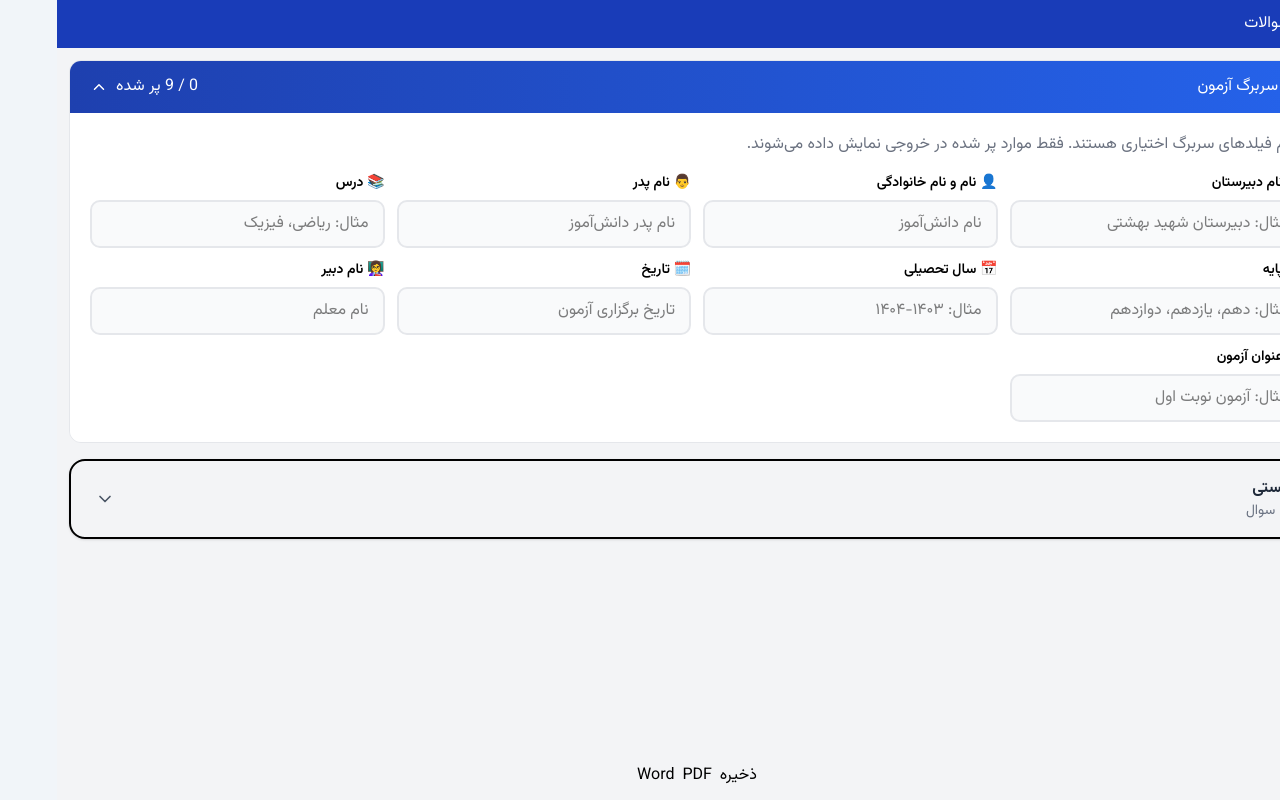
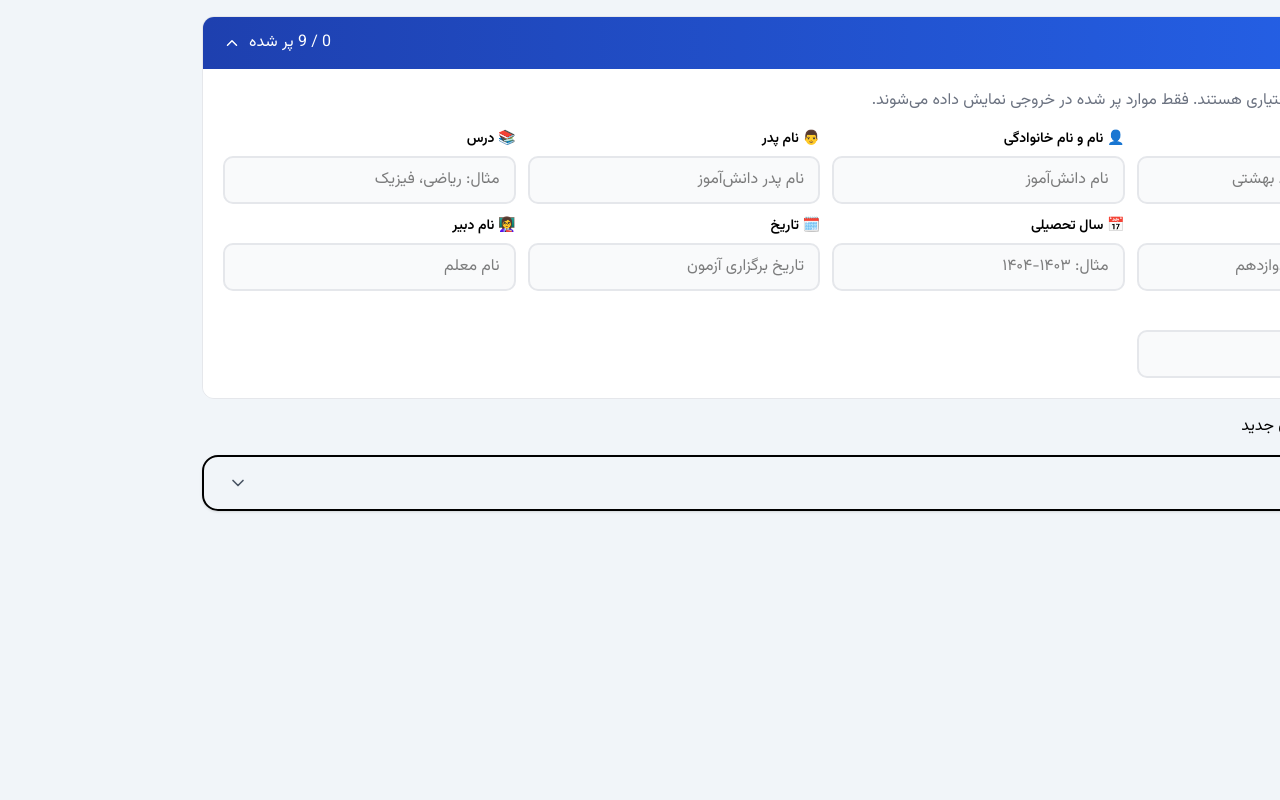
Before and after one commit to pahang52/Exam-maker, a React (Vite) app: page / in a window 1280 px wide. Built offline with nearby package versions, Linux system fonts and the light colour scheme.

Commit message:
Refactor App component for improved state handling

```diff
--- a/src/App.tsx
+++ b/src/App.tsx
@@ -3,7 +3,6 @@ import { v4 as uuidv4 } from 'uuid';
 
 import {
   Question,
-  QuestionType,
   HeaderInfo,
   ExamData
 } from './types';
@@ -33,16 +32,16 @@ const App: React.FC = () => {
   const [activeTab, setActiveTab] = useState<Tab>('designer');
   const [header, setHeader] = useState<HeaderInfo>(defaultHeader);
   const [questions, setQuestions] = useState<Question[]>([]);
-  const [examId, setExamId] = useState(uuidv4());
+  const [examId, setExamId] = useState<string>(uuidv4());
   const [savedExams, setSavedExams] = useState<ExamData[]>([]);
   const [notification, setNotification] = useState<string | null>(null);
 
   useEffect(() => {
-    console.log("APP LOADED");
+    console.log('APP LOADED');
     setSavedExams(getAllExams());
   }, []);
 
-  const totalScore = questions.reduce((sum, q) => sum + q.score, 0);
+  const totalScore = questions.reduce((sum, q) => sum + (q.score || 0), 0);
 
   const getExamData = (): ExamData => ({
     id: examId,
@@ -53,18 +52,26 @@ const App: React.FC = () => {
     updatedAt: new Date().toISOString(),
   });
 
+  const showNotification = (message: string) => {
+    setNotification(message);
+    setTimeout(() => setNotification(null), 2500);
+  };
+
   const handleSave = () => {
-    if (!questions.length) return alert('سوالی وجود ندارد');
+    if (!questions.length) {
+      alert('سوالی وجود ندارد');
+      return;
+    }
 
     saveExam(getExamData());
     setSavedExams(getAllExams());
-    alert('ذخیره شد');
+    showNotification('ذخیره شد');
   };
 
   const handlePDF = async () => {
     try {
       await exportPDF(getExamData());
-      alert('PDF ساخته شد');
+      showNotification('PDF ساخته شد');
     } catch (e) {
       console.log(e);
       alert('خطا در PDF');
@@ -74,51 +81,80 @@ const App: React.FC = () => {
   const handleWord = async () => {
     try {
       await exportWord(getExamData());
-      alert('Word ساخته شد');
+      showNotification('Word ساخته شد');
     } catch (e) {
       console.log(e);
       alert('خطا در Word');
     }
   };
 
+  const handleNewExam = () => {
+    setExamId(uuidv4());
+    setHeader(defaultHeader);
+    setQuestions([]);
+    setActiveTab('designer');
+    showNotification('آزمون جدید ساخته شد');
+  };
+
   return (
-    <div className="min-h-screen bg-gray-100" dir="rtl">
+    <div style={{ direction: 'rtl', padding: 16 }}>
+      <HeaderForm
+        header={header}
+        onChange={setHeader}
+      />
 
-      <header className="bg-blue-800 text-white p-3">
-        <h1>طراح سوالات</h1>
-      </header>
+      <div style={{ display: 'flex', gap: 8, margin: '16px 0' }}>
+        <button onClick={() => setActiveTab('designer')}>
+          طراحی
+        </button>
+        <button onClick={() => setActiveTab('saved')}>
+          ذخیره‌شده‌ها
+        </button>
+        <button onClick={handleNewExam}>
+          آزمون جدید
+        </button>
+      </div>
 
-      <main className="p-3">
+      {notification && (
+        <div style={{ marginBottom: 16, color: 'green' }}>
+          {notification}
+        </div>
+      )}
 
       {activeTab === 'designer' ? (
         <>
-            <HeaderForm header={header} onChange={setHeader} />
-
           <QuestionSection
-              type={'multiple-choice'}
             questions={questions}
-              allQuestionsCount={questions.length}
-              startIndex={1}
-              onAdd={(q) => setQuestions([...questions, q])}
-              onUpdate={(q) =>
-                setQuestions(prev => prev.map(p => p.id === q.id ? q : p))
+            onAddQuestion={(q: Question) => setQuestions(prev => [...prev, q])}
+            onUpdate={(q: Question) =>
+              setQuestions(prev => prev.map(p => (p.id === q.id ? q : p)))
             }
-              onDelete={(id) =>
+            onDelete={(id: string) =>
               setQuestions(prev => prev.filter(p => p.id !== id))
             }
           />
 
-            <div className="flex gap-2 fixed bottom-3 left-0 right-0 justify-center">
+          <div style={{ display: 'flex', gap: 8, marginTop: 16 }}>
             <button onClick={handleSave}>ذخیره</button>
             <button onClick={handlePDF}>PDF</button>
             <button onClick={handleWord}>Word</button>
           </div>
+
+          <div style={{ marginTop: 16 }}>
+            <strong>مجموع نمره:</strong> {totalScore}
+          </div>
         </>
       ) : (
-          <ExamList exams={savedExams} />
+        <ExamList
+          exams={savedExams}
+          onSelect={(exam: ExamData) => {
+            setExamId(exam.id);
+            setHeader(exam.header);
+            setQuestions(exam.questions);
+            setActiveTab('designer');
+          }}
+        />
       )}
-
-      </main>
     </div>
   );
 };
```
Lines whose indentation alone changed are shown as unchanged.
